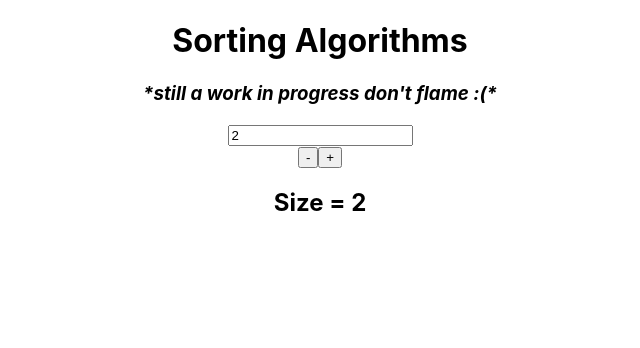
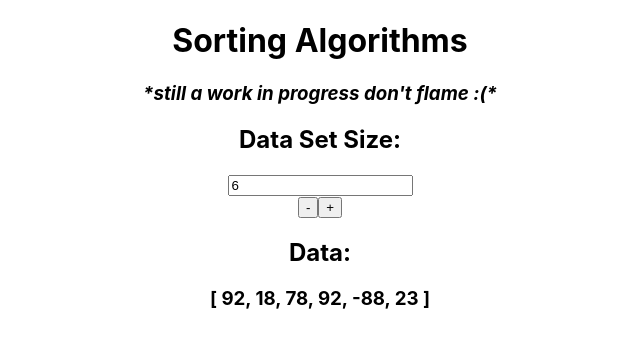
Before and after one commit to jmmabanta/sort-algo, a React (Create React App) app: page / in a window 1280 px wide. Shown: the top 348 px of the page, without its empty margins (320-960 px from the left). Built offline with nearby package versions, Linux system fonts and the light colour scheme.

Commit message:
Added a numerical view of data set

```diff
--- a/src/App.tsx
+++ b/src/App.tsx
@@ -8,7 +8,7 @@ import DataSet from "./components/data-set/DataSet";
 const App = () => {
   // Manages the size of the data set to be sorted
   // Passed as prop to DataSetSize component
-  const dataSize = useDataSize(2);
+  const dataSize = useDataSize(6);
   return (
     <div className="App">
       <h1>Sorting Algorithms</h1>
--- a/src/components/data-set/DataSet.tsx
+++ b/src/components/data-set/DataSet.tsx
@@ -2,10 +2,26 @@ interface DataSetProps {
   size: number;
 }
 
+const generate_data = (size: number): number[] => {
+  let data: number[] = [size];
+  for (let i = 0; i < size; i++) {
+    data[i] = Math.floor(Math.random() * 200) - 100;
+  }
+  return data;
+};
+
 const DataSet = (props: DataSetProps) => {
+  const testArray = generate_data(props.size);
+  const display =
+    "[" +
+    testArray.map((num) => {
+      return " " + num;
+    }) +
+    " ]";
   return (
     <div>
-      <h2>Size = {props.size}</h2>
+      <h2>Data:</h2>
+      <h3>{display}</h3>
     </div>
   );
 };
--- a/src/components/data-set/DataSetSize.tsx
+++ b/src/components/data-set/DataSetSize.tsx
@@ -12,6 +12,7 @@ interface DataProps {
 const DataSetSize = (props: DataProps) => {
   return (
     <div className="data-size-form">
+      <h2>Data Set Size:</h2>
       <input
         name="dataSize"
         value={props.dataSize.value}
--- a/src/components/data-set/SetDataSize.tsx
+++ b/src/components/data-set/SetDataSize.tsx
@@ -15,16 +15,16 @@ export const useDataSize = (initialValue: number): DataSizeType => {
 
   // Used for the + and - buttons
   const add = () => setValue((e) => e + 1);
-  const subtract = () => setValue((e) => (e > 2 ? e - 1 : 2));
+  const subtract = () => setValue((e) => (e > 1 ? e - 1 : 1));
 
   // Used for direct user input in the field
   const handleChange = (e: React.ChangeEvent<HTMLInputElement>) => {
     const regexCheck = /^[0-9\b]+$/; // Checks if input is a valid number
     if (
       e.target.value === "" ||
-      (regexCheck.test(e.target.value) && parseInt(e.target.value) >= 2)
+      (regexCheck.test(e.target.value) && parseInt(e.target.value) >= 1)
     )
-      setValue(parseInt(e.target.value) || 2);
+      setValue(parseInt(e.target.value) || 1);
   };
 
   return { value, add, subtract, handleChange };
```
